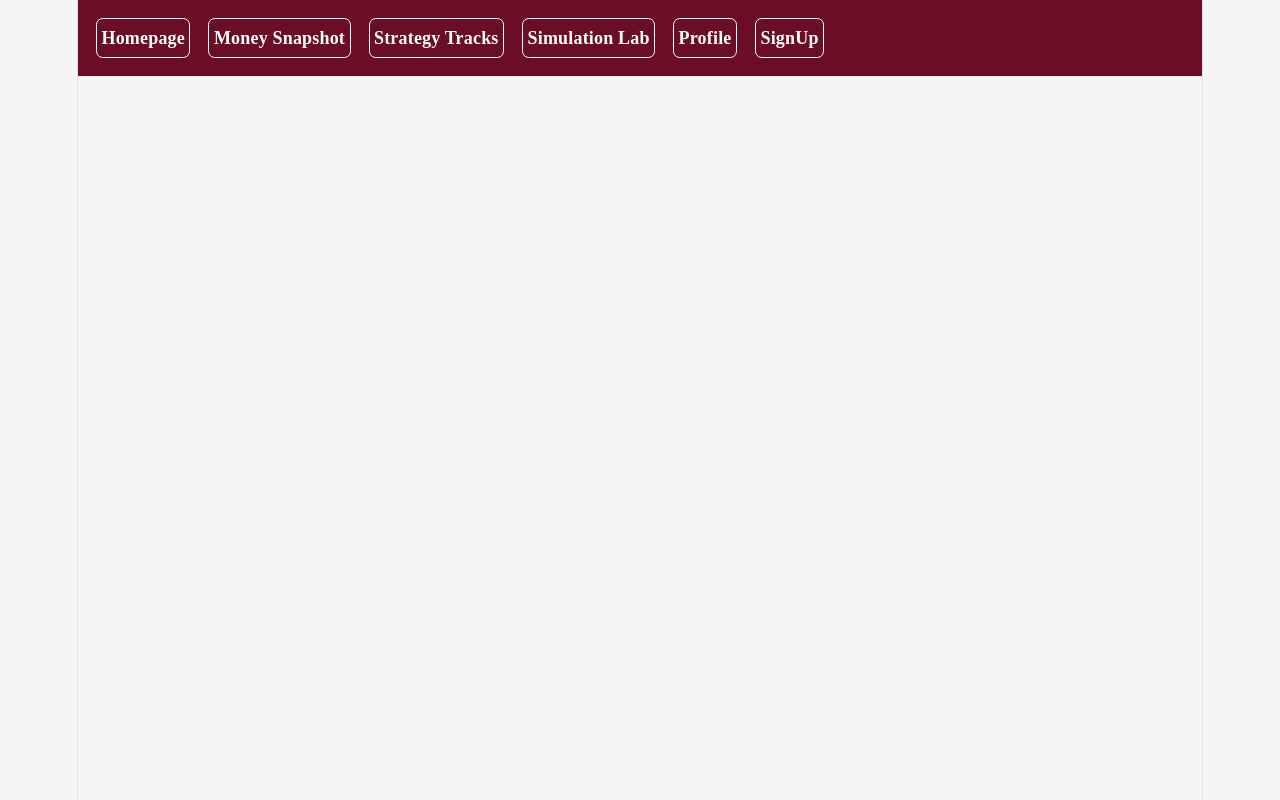
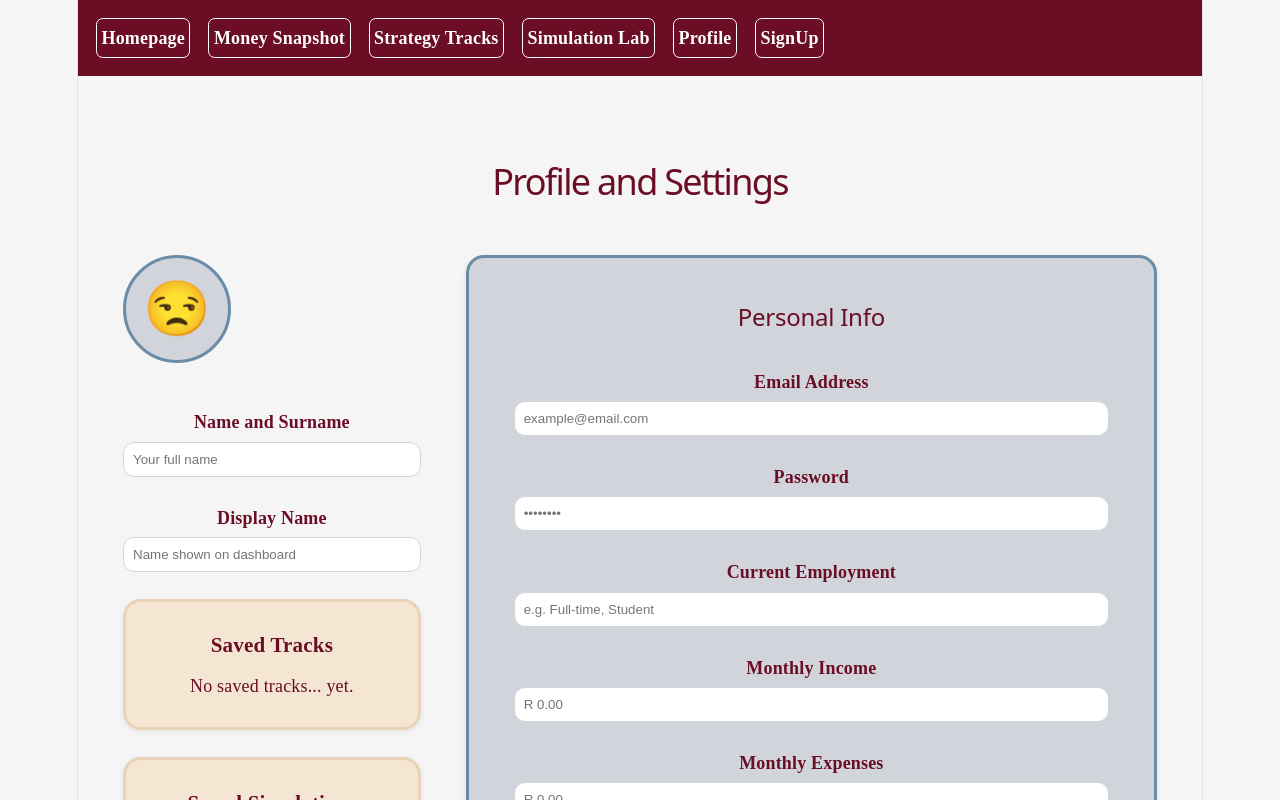
Before and after one commit to kokostahr/Star-NexGen-Wealth-Studio, a React (Vite) app: page /profile in a window 1280 px wide. Shown: the top 800 px of the page. Built offline with nearby package versions, Linux system fonts and the light colour scheme.

Commit message:
did the profile page and fixed the nav bar and routing to have the auth page instead of 2 separetd login + signup pages

```diff
--- a/src/App.jsx
+++ b/src/App.jsx
@@ -15,8 +15,8 @@ import TrackDetail from "./pages/TrackDetail";
 import SimulationLab from "./pages/SimulationLab";
 import SimulationStudio from "./pages/SimulationStudio";
 import Profile from "./pages/Profile";
-import Signup from "./pages/AuthPage";
-import Login from "./pages/Login";
+import AuthPage from "./pages/AuthPage";
+//import Login from "./pages/Login";
 
 //components
 import NavBar from "./components/NavBar";
@@ -41,11 +41,10 @@ function App(){
       <Route path="simlab" element={<SimulationLab />} />
       <Route path="profile" element={<Profile />} />
 
-      <Route path="/signup" element={<Signup />} />
-      <Route path="/login" element={<Login />} />
+      <Route path="/auth" element={<AuthPage />} />
 
-            <Route path="/trackdetails" element={<TrackDetail />} />
-            <Route path="simstudio" element={<SimulationStudio />} />
+      <Route path="/trackdetails" element={<TrackDetail />} />
+      <Route path="simstudio" element={<SimulationStudio />} />
 
     </Routes>
     {/*didnt include the money snapshot page as i want this and profile to be the pages that require auth*/}
--- a/src/components/NavBar.jsx
+++ b/src/components/NavBar.jsx
@@ -17,7 +17,7 @@ function NavBar() {
             <Link to="/strattracks">Strategy Tracks</Link>
             <Link to="/simLab">Simulation Lab</Link>
             <Link to="/profile">Profile</Link>
-            <Link to="/signup">SignUp</Link>
+            <Link to="/auth">SignUp</Link>
         </nav>
     )
 }
--- a/src/pages/Profile.jsx
+++ b/src/pages/Profile.jsx
@@ -1,10 +1,97 @@
 //obvious? Profile page. each page needs a navbar yeahh
 //needs user details and relevant buttons
 
+//css
+import "../styles/profile.css";
+
+//react
+import { Link } from "react-router-dom";
+
+//anything else
+
+
+
 function Profile() {
-    //all functions in react start with return, idk why yet
-    return
-    <h1>Profile</h1>
+    return (
+        <div className="profile-page">
+
+            <h1 className="profile-title"> Profile and Settings</h1>
+
+            <div className="profile-layout">
+
+                {/*left hand side*/}
+                <div className="profile-left">
+
+                    <div className="profile-icon">😒</div>
+
+                    <div className="profile-field">
+                        <label>Name and Surname</label>
+                        <input type="text" placeholder="Your full name" />
+                    </div>
+
+                    <div className="profile-field">
+                        <label>Display Name</label>
+                        <input type="text" placeholder="Name shown on dashboard" />
+                    </div>
+
+                    {/*usar's saved tracks*/}
+                    <div className="profile-box">
+                        <h3> Saved Tracks</h3>
+                        <p> No saved tracks... yet.</p>
+                    </div>
+
+                    {/*usar's saved sims*/}
+                    <div className="profile-box">
+                        <h3> Saved Simulations</h3>
+                        <p> No saved simulations... yet.</p>
+                    </div>
+
+                    {/*usar's notis*/}
+                    <div className="profile-box">
+                        <h3> Notifications</h3>
+                        <p> No new notifications... yet.</p>
+                    </div>
+                </div>
+
+                {/*right hand side*/}
+                <div className="profile-right">
+
+                    <h2 className="section-title">Personal Info</h2>
+
+                    <div className="profile-field">
+                        <label>Email Address</label>
+                        <input type="email" placeholder="example@email.com" />
+                    </div>
+
+                    <div className="profile-field">
+                        <label>Password</label>
+                        <input type="password" placeholder="••••••••" />
+                    </div>
+
+                    <div className="profile-field">
+                        <label>Current Employment</label>
+                        <input type="text" placeholder="e.g. Full-time, Student" />
+                    </div>
+
+                    <div className="profile-field">
+                        <label>Monthly Income</label>
+                        <input type="number" placeholder="R 0.00" />
+                    </div>
+
+                    <div className="profile-field">
+                        <label>Monthly Expenses</label>
+                        <input type="number" placeholder="R 0.00" />
+                    </div>
+
+                    <div className="profile-field">
+                        <label>Current Debt</label>
+                        <input type="number" placeholder="R 0.00" />
+                    </div>
+
+                </div>
+            </div>
+        </div>
+    );
 }
 
 //exporting so other files can access
--- /dev/null
+++ b/src/styles/profile.css
@@ -0,0 +1,129 @@
+/*main css used across the pages. literally just taken from my doc*/
+
+:root {
+  /*main colours*/
+  --absa-red: #D2002A;
+  --deep-maroon: #6A0D25;
+
+  /*secondary colours*/
+  --beige: #F5E6D3;
+  --sand: #E8D3B9;
+  --soft-grey: #D1D5DB;
+
+  /*blues*/
+  --muted-blue: #6b8ca6;
+  --slate-blue: #4a6a85;
+
+  /*idk why i made gradients.*/
+  --gradient-rose-cream: linear-gradient(92deg, #f8c8dc, #fff5e1);
+  --gradient-maroon-blush: linear-gradient(89deg, #6a0d25, #f4a6b8);
+
+  /*functionnal colours*/
+  --positive-green: #2e7d32;
+  --warning-amber: #f9a825;
+  --emergency-red: #c62828;
+
+  /*font and typogrgraphy*/
+  --main-font: "DM Serif Display", serif;
+
+  /*spacing*/
+  --space-xs: 0.25rem;
+  --space-sm: 0.5rem;
+  --space-md: 1rem;
+  --space-lg: 1.5rem;
+  --space-xl: 2.5rem;
+
+  /*border radiuses*/
+  --radius-sm: 0.375rem;
+  --radius-md: 0.625rem;
+  --radius-lg: 1rem;
+
+  /*shadows*/
+  --soft-shadow: 0 2px 6px rgba(0,0,0,0.08);
+  --medium-shadow: 0 4px 12px rgba(0,0,0,0.12);
+}
+
+.profile-page {
+  max-width: 75rem;
+  margin: 0 auto;
+  padding: var(--space-xl);
+}
+
+.profile-title {
+  color: var(--deep-maroon);
+  font-size: 2rem;
+  margin-bottom: var(--space-xl);
+}
+
+.profile-layout {
+  display: flex;
+  gap: var(--space-xl);
+  align-items: flex-start;
+}
+
+.profile-left {
+  flex: 1;
+  display: flex;
+  flex-direction: column;
+  gap: var(--space-lg);
+}
+
+.profile-icon {
+  width: 6rem;
+  height: 6rem;
+  background: var(--soft-grey);
+  border-radius: 50%;
+  display: flex;
+  align-items: center;
+  justify-content: center;
+  font-size: 3rem;
+  border: 0.2rem solid var(--muted-blue);
+  margin-bottom: var(--space-md);
+}
+
+.profile-field {
+  display: flex;
+  flex-direction: column;
+  gap: var(--space-xs);
+}
+
+.profile-field label {
+  font-weight: bold;
+  color: var(--deep-maroon);
+}
+
+.profile-field input {
+  padding: var(--space-sm);
+  border-radius: var(--radius-md);
+  border: 0.1rem solid var(--soft-grey);
+}
+
+.profile-box {
+  background: var(--beige);
+  padding: var(--space-lg);
+  border-radius: var(--radius-lg);
+  border: 0.2rem solid var(--sand);
+  box-shadow: var(--soft-shadow);
+}
+
+.profile-box h3 {
+  color: var(--deep-maroon);
+  margin-bottom: var(--space-sm);
+}
+
+.profile-right {
+  flex: 2;
+  background: var(--soft-grey);
+  padding: var(--space-xl);
+  border-radius: var(--radius-lg);
+  border: 0.2rem solid var(--muted-blue);
+  box-shadow: var(--soft-shadow);
+  display: flex;
+  flex-direction: column;
+  gap: var(--space-lg);
+}
+
+.section-title {
+  color: var(--deep-maroon);
+  margin-bottom: var(--space-sm);
+}
```
